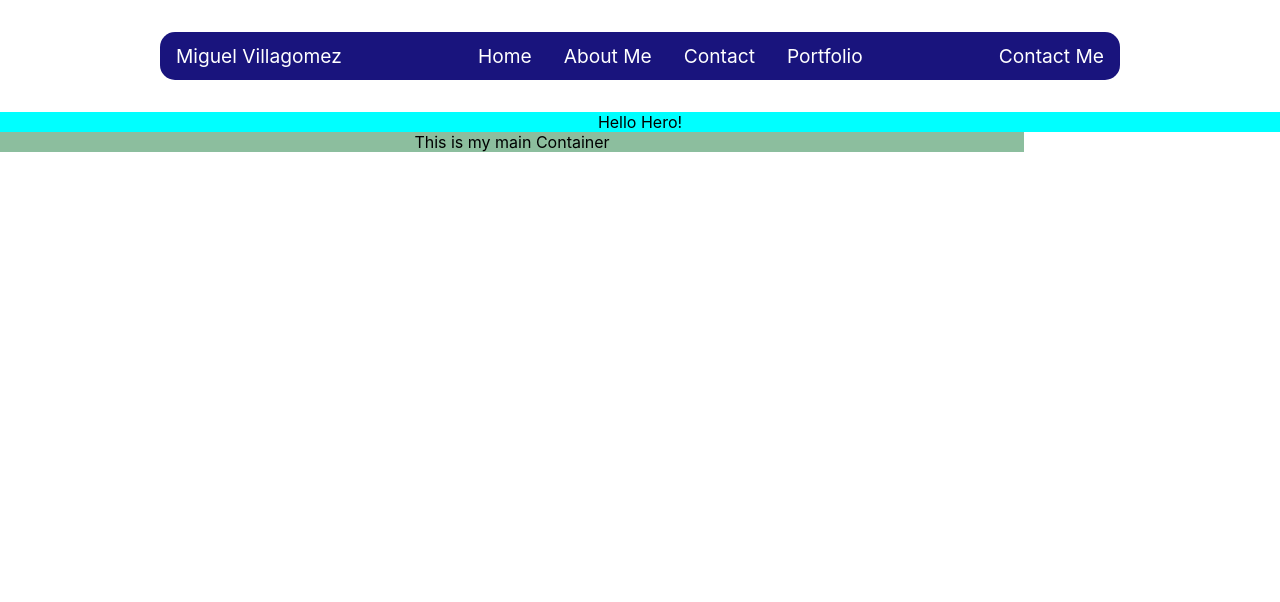
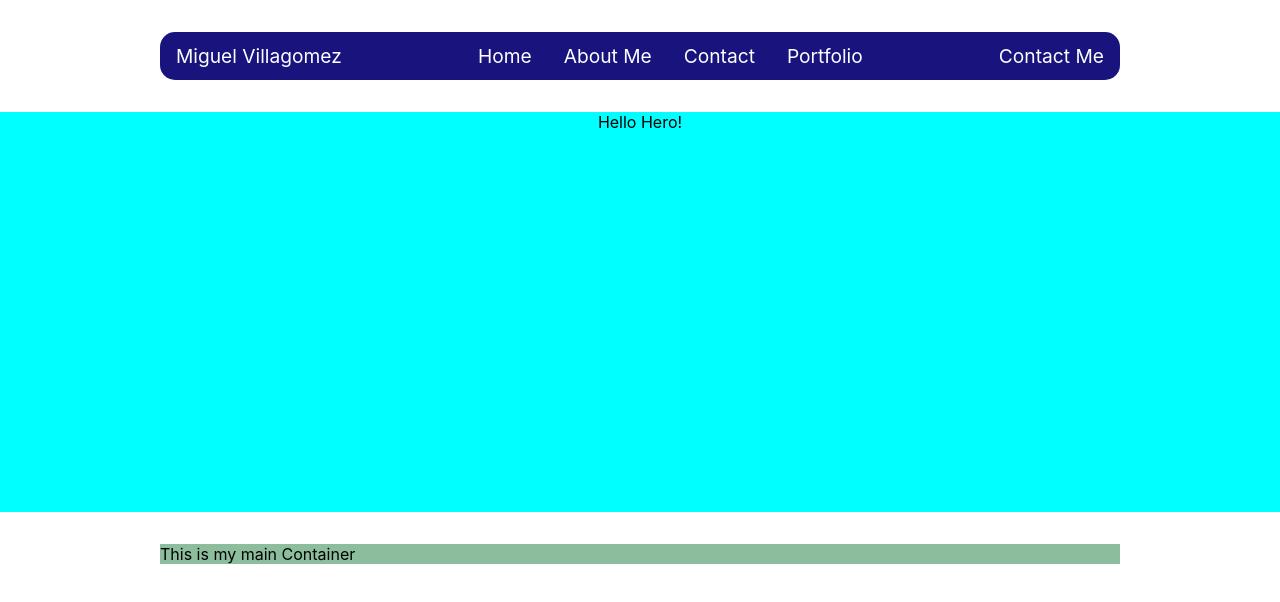
Before and after one commit to migavg/villagomez-portfolio, a React (Create React App) app: page / in a window 1280 px wide. Shown: the top 602 px of the page. Built offline with nearby package versions, Linux system fonts and the light colour scheme.

Commit message:
made hero image container bigger along with centering main container

```diff
--- a/src/style.css
+++ b/src/style.css
@@ -24,13 +24,15 @@ nav .navItems {
     display: flex;
     background-color: aqua;
     justify-content: space-around;
+    height: 400px;
 }
 
 .container {
-    justify-content: space-evenly;
+    margin: 2rem 10rem 2rem 10rem;
+    align-items: center;
     display: flex;
     background-color: rgb(140, 190, 158);
-    max-width: 80%;
+
 
 }
 
```
